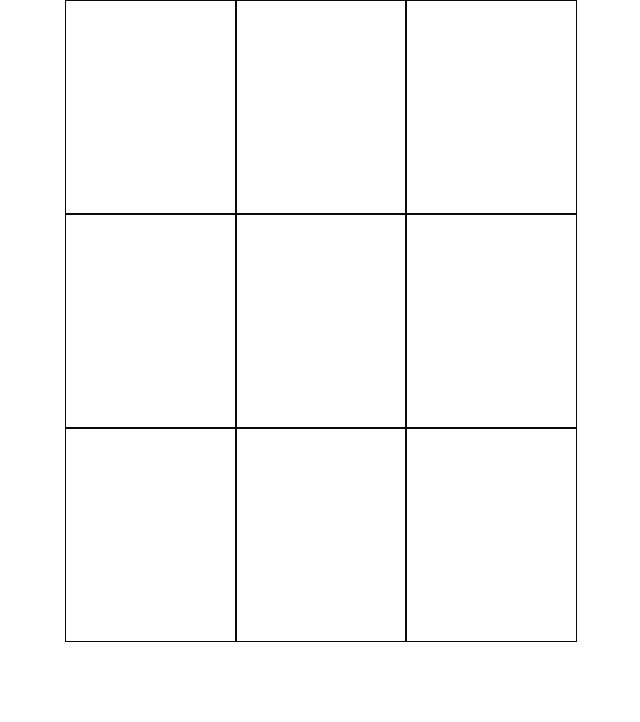
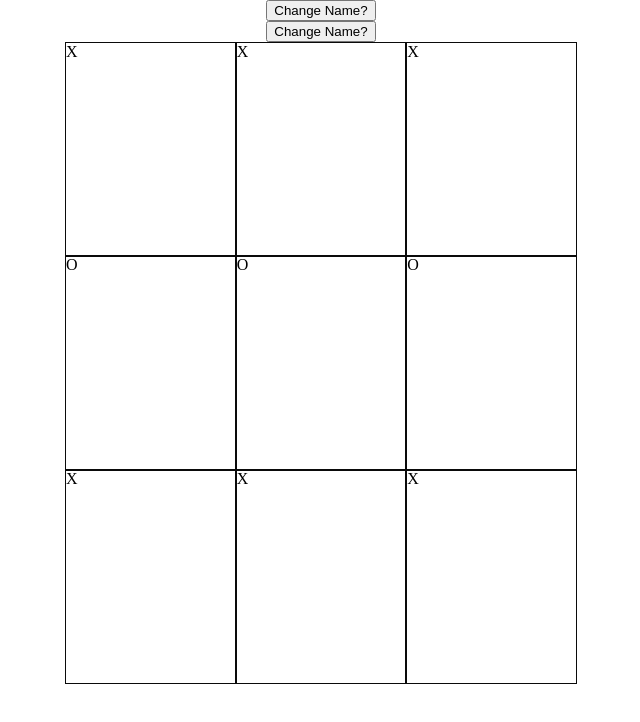
Before and after one commit to kevinalappat09/tic-tac-toe, a plain HTML site: page index.html in a window 1280 px wide. Shown: the whole page, without its empty margins (319-959 px from the left). Drawn offline with Linux system fonts and the light colour scheme.

Commit message:
Added basic board structure

```diff
--- a/index.html
+++ b/index.html
@@ -11,7 +11,18 @@
 <body>
     <div class="container">
         <div class="menu">
-
+            <div class="player1-info">
+                <div class="player-name" id="player1-name"></div>
+                <div class="player-symbol" id="player1-symbol"></div>
+                <div class="player-score" id="player1-score"></div>
+                <button>Change Name?</button>
+            </div>
+            <div class="player2-info">
+                <div class="player-name" id="player2-name"></div>
+                <div class="player-symbol" id="player2-symbol"></div>
+                <div class="player-score" id="player2-score"></div>
+                <button>Change Name?</button>
+            </div>
         </div>
         <div class="board">
             <div class="board-cell" id="top-left"></div>
--- a/script.js
+++ b/script.js
@@ -0,0 +1,41 @@
+const gameboard = (function() {
+    const gameboardElement = [['X','X','X'],
+                              ['O','O','O'],
+                              ['X','X','X']
+                            ];
+
+    const updateElement = (i,j,symbol) => gameboardElement[i][j] = symbol;
+    const getElement = (i,j) => gameboardElement[i][j];
+    const debugPrintBoard = () => console.log(gameboardElement);
+
+    return {updateElement, debugPrintBoard, getElement};
+}) ();
+
+const boardDisplay = (function() {
+    const cells = document.querySelectorAll('.board-cell');
+    let cells_arr = Array.from(cells);
+
+    const updateDisplay = () => {
+        let i,j;
+        for(i=0;i<3;i++) {
+            for(j=0;j<3;j++) {
+                if(gameboard.getElement(i,j) === 'O') {
+                    cells_arr[(i*3)+j].innerHTML = 'O';
+                } else if (gameboard.getElement(i,j)==='X') {
+                    cells_arr[(i*3)+j].innerHTML = 'X';
+                } else {
+                    cells_arr[(i*3)+j].innerHTML = '';
+                }
+
+            }
+        }
+    }
+
+
+    const debugPrintCell = () => console.log(cells_arr);
+
+    return {debugPrintCell, updateDisplay};
+}) ();
+
+boardDisplay.debugPrintCell();
+boardDisplay.updateDisplay();
```
